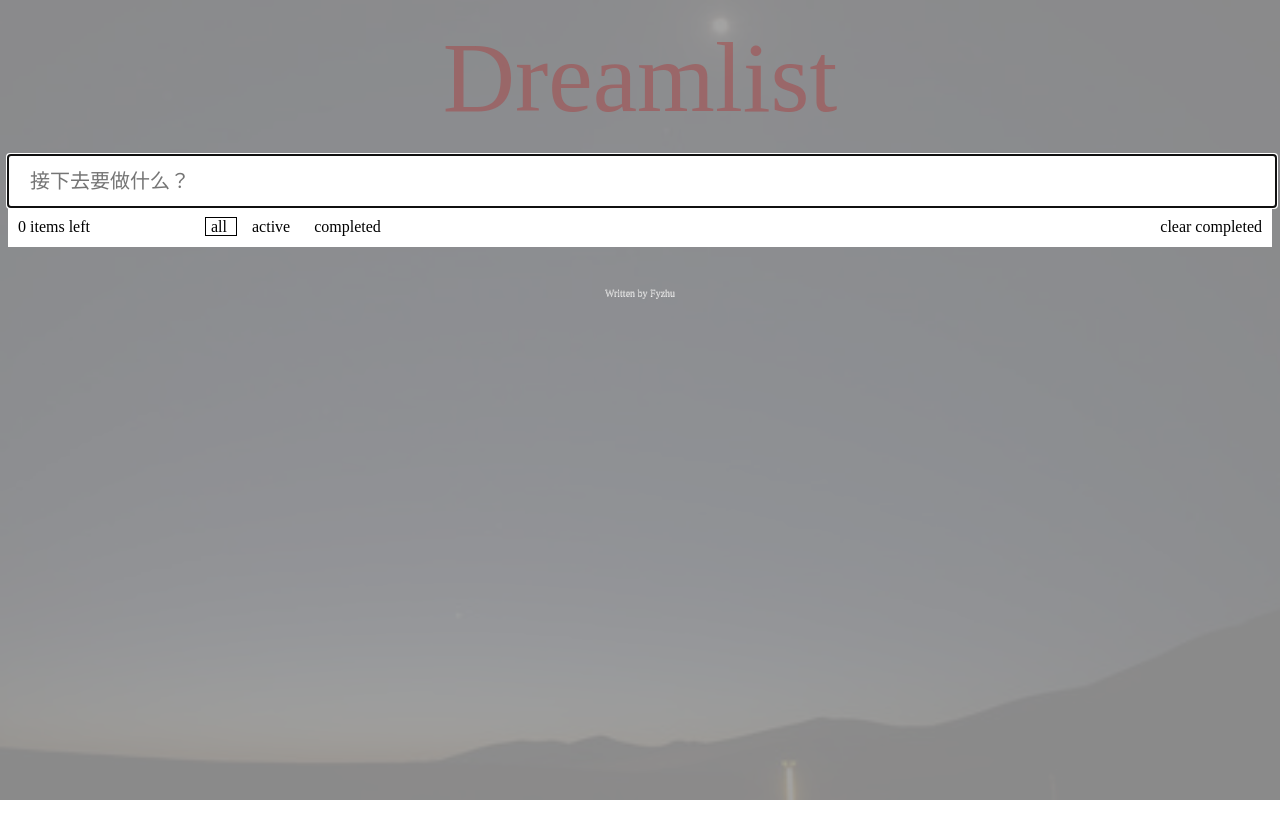
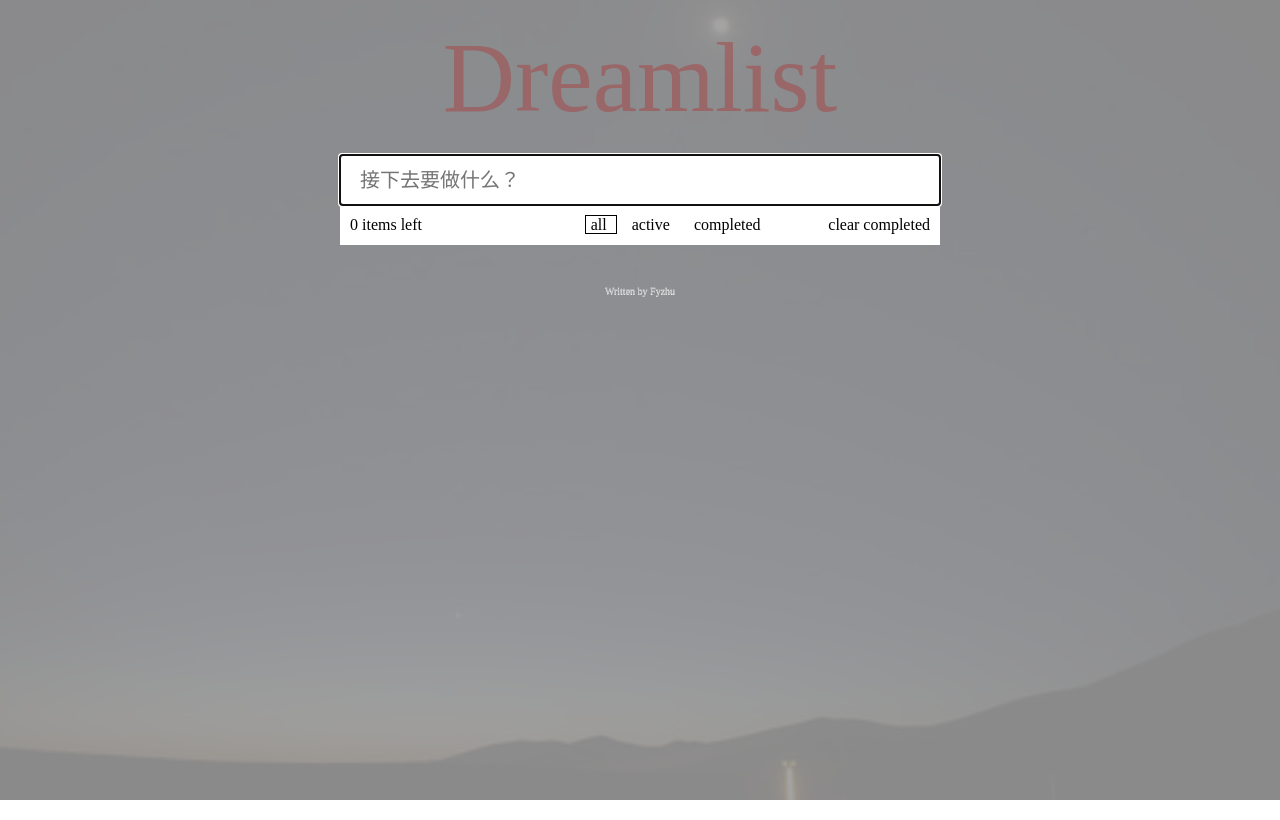
Before and after one commit to fyzhu/vue-todo, a Vue app: page / in a window 1280 px wide. Built offline with nearby package versions, Linux system fonts and the light colour scheme; the HTML template or start-up script is replaced by a standard one.

Commit message:
style 样式优化

```diff
--- a/src/todo/todo.vue
+++ b/src/todo/todo.vue
@@ -71,10 +71,12 @@ export default {
 <style lang="stylus" scoped>
 section
     text-align center
-     width 600px
+    width 600px
+    margin 0 auto
     input
         width 100%
         margin 0 auto
+        padding 0
         height 50px
         text-indent 20px
         font-size 20px
```
